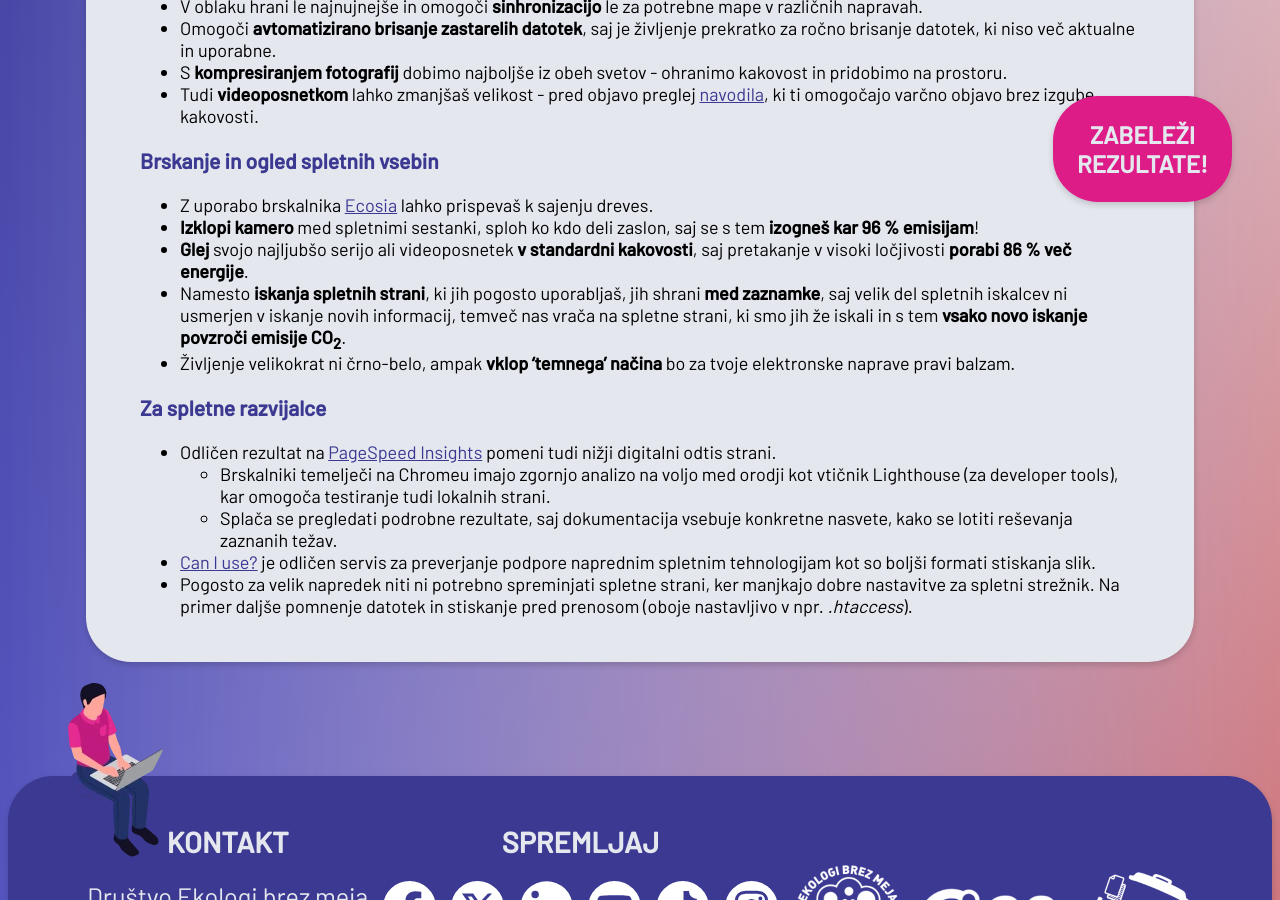
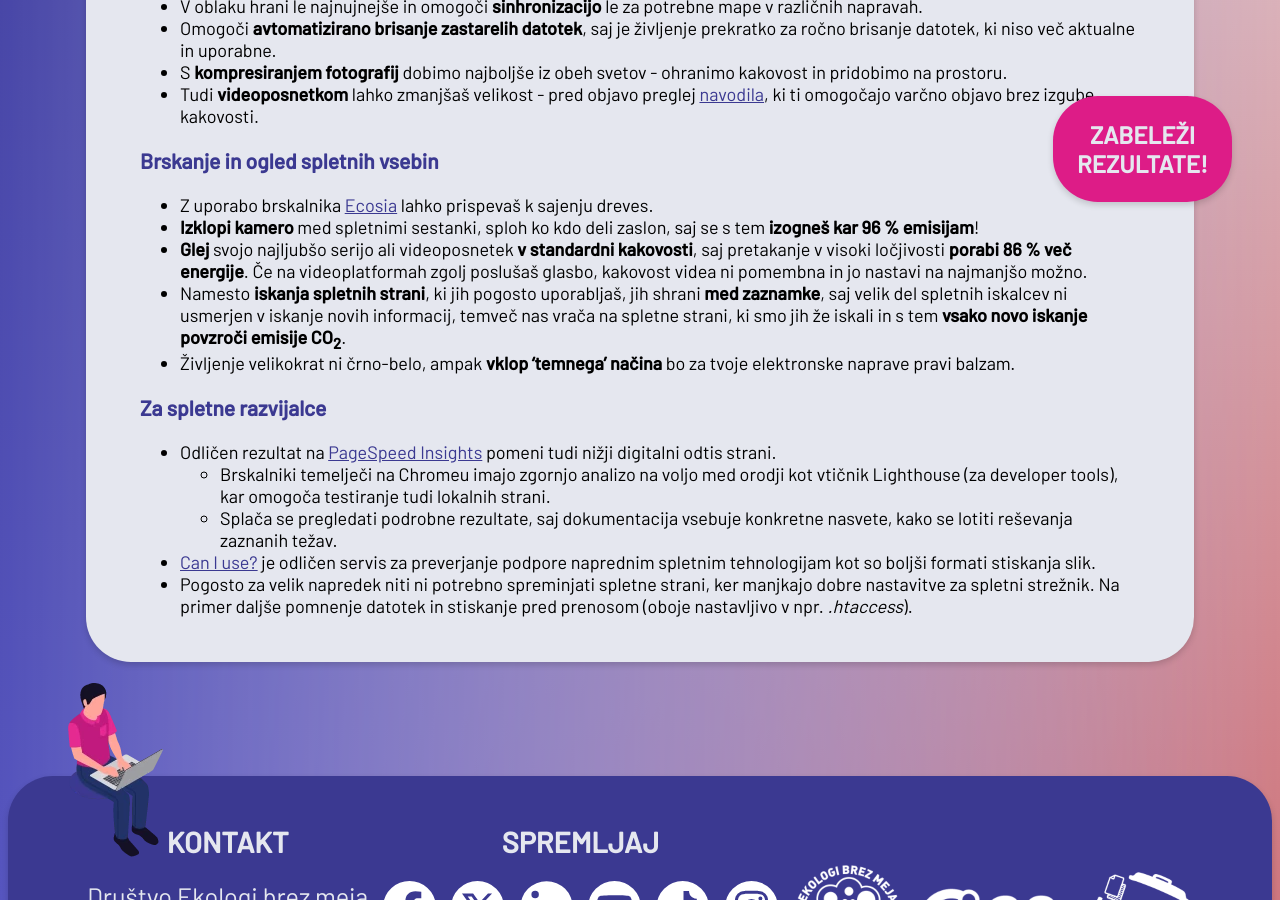
Before and after one commit to ewba/dcd-si, a Jekyll site: the page built from ohranjanje-dobrih-navad.md, in a window 1280 px wide and 900 px high, scrolled down 820 px. Built offline with Jekyll 4.4.1, drawn with Linux system fonts in a browser that asks for light colours.

Commit message:
Update ohranjanje-dobrih-navad.md

```diff
--- a/ohranjanje-dobrih-navad.md
+++ b/ohranjanje-dobrih-navad.md
@@ -23,7 +23,7 @@ V hitrem življenjskem tempu je digitalna prisotnost ključna za naše vsakodnev
 ### Brskanje in ogled spletnih vsebin
 - Z uporabo brskalnika <a href="https://www.ecosia.org/" target="_blank" rel="noopener">Ecosia</a> lahko prispevaš k sajenju dreves.
 - **Izklopi kamero** med spletnimi sestanki, sploh ko kdo deli zaslon, saj se s tem **izogneš kar 96 % emisijam**!
-- **Glej** svojo najljubšo serijo ali videoposnetek **v standardni kakovosti**, saj pretakanje v visoki ločjivosti **porabi 86 % več energije**.
+- **Glej** svojo najljubšo serijo ali videoposnetek **v standardni kakovosti**, saj pretakanje v visoki ločjivosti **porabi 86 % več energije**. Če na videoplatformah zgolj poslušaš glasbo, kakovost videa ni pomembna in jo nastavi na najmanjšo možno.
 - Namesto **iskanja spletnih strani**, ki jih pogosto uporabljaš, jih shrani **med zaznamke**, saj velik del spletnih iskalcev ni usmerjen v iskanje novih informacij, temveč nas vrača na spletne strani, ki smo jih že iskali in s tem **vsako novo iskanje povzroči emisije CO<sub>2</sub>**.
 - Življenje velikokrat ni črno-belo, ampak **vklop ‘temnega’ načina** bo za tvoje elektronske naprave pravi balzam.
 
```
